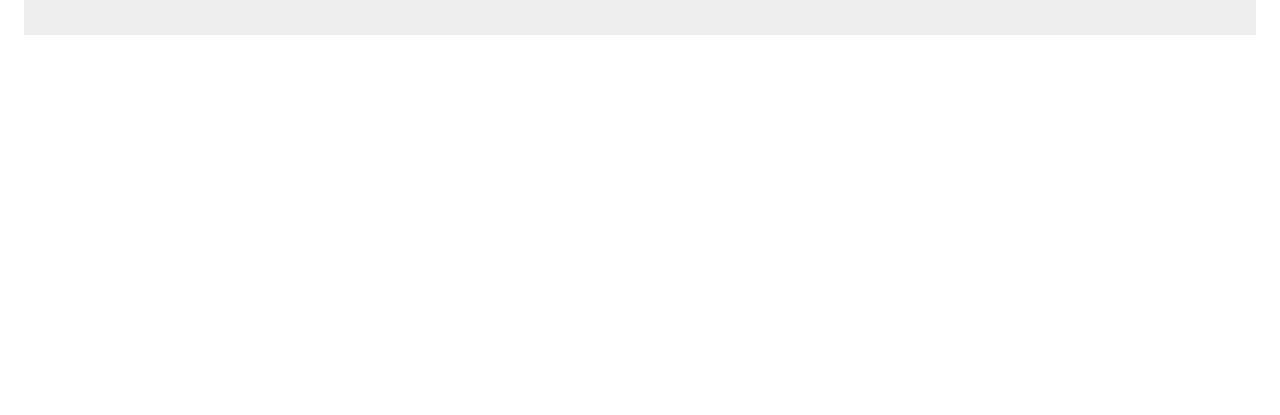
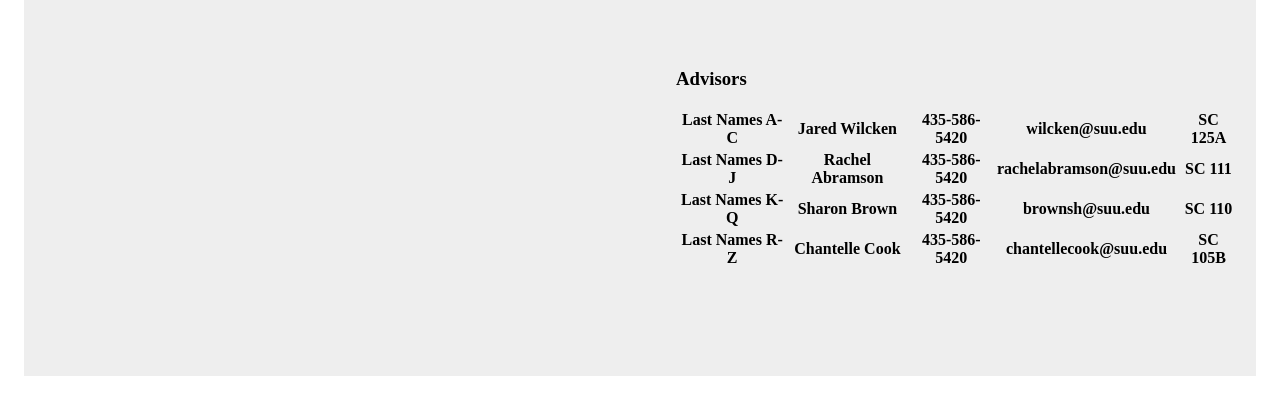
Before and after one commit to kayjilesen/ISIS2000, a plain HTML site: page contact.html in a window 1280 px wide. Shown: the part 141-556 px from the top of the page. Drawn offline with Linux system fonts and the light colour scheme.

Commit message:
started code

```diff
--- a/contact.html
+++ b/contact.html
@@ -34,6 +34,53 @@
     </nav>
     <div class="container">
             <span id="welcomeTitle"><h1>Contact</h1></span>
+
+            <div class="column-container">
+                <div class="columns-row">
+                    <div class="columns-2"></div>
+                    <div class="columns-2">
+                        <h3>Advisors</h3>
+                        <table>
+                            <tr>
+                                <th>Last Names A-C</th>
+                                <th>Jared Wilcken</th>
+                                <th>435-586-5420</th>
+                                <th>wilcken@suu.edu</th>
+                                <th>SC 125A</th>
+                            </tr>
+                            <tr>
+                                <th>Last Names D-J</th>
+                                <th>Rachel Abramson</th>
+                                <th>435-586-5420</th>
+                                <th>rachelabramson@suu.edu</th>
+                                <th>SC 111</th>
+                            </tr>
+                            <tr>
+                                <th>Last Names K-Q</th>
+                                <th>Sharon Brown</th>
+                                <th>435-586-5420</th>
+                                <th>brownsh@suu.edu</th>
+                                <th>SC 110</th>
+                            </tr>
+                            <tr>
+                                <th>Last Names R-Z</th>
+                                <th>Chantelle Cook</th>
+                                <th>435-586-5420</th>
+                                <th>chantellecook@suu.edu</th>
+                                <th>SC 105B</th>
+                            </tr>
+                        </table>
+                    </div>
+                </div>
+            </div>
+            <div class="column-container">
+                <div class="columns-row">
+                    <div class="columns-2"></div>
+                    <div class="columns-2"></div>
+                </div>
+            </div>
+
+
     </div>
 </body>
 </html>
```
